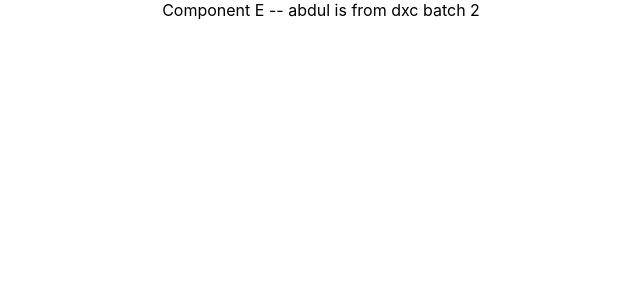
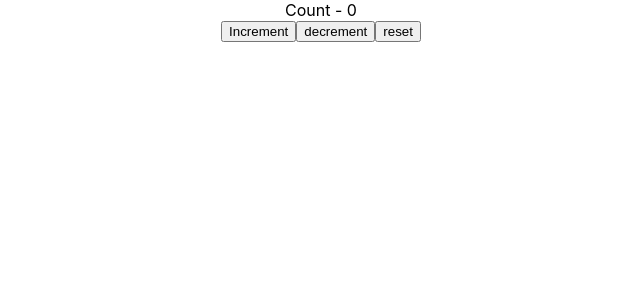
Before and after one commit to abdultanveer/hooksapp, a React (Create React App) app: page / in a window 1280 px wide. Shown: the top 300 px of the page, without its empty margins (319-959 px from the left). Built offline with nearby package versions, Linux system fonts and the light colour scheme.

Commit message:
counter useReducer

```diff
--- a/src/App.js
+++ b/src/App.js
@@ -1,20 +1,14 @@
 import logo from './logo.svg';
 import './App.css';
-import ComponentA from './components/contexthook/ComponentA';
 import React from 'react';
+import CounterOne from './components/reducerhook/CounterOne';
 
 
-export const UserContext = React.createContext()     //exporting a context
-export const BatchContext = React.createContext()
 
 function App() {
   return (
     <div className="App">
-      <UserContext.Provider value={'abdul'} >
-        <BatchContext.Provider value={'dxc batch 2'}>
-          <ComponentA />
-        </BatchContext.Provider>
-      </UserContext.Provider>
+     <CounterOne/>
     </div>
   );
 }
--- /dev/null
+++ b/src/components/reducerhook/CounterOne.js
@@ -0,0 +1,28 @@
+import React,{useReducer} from 'react'
+
+const initialState = 0
+
+const reducer = (state,action) => {
+    switch(action){
+        case 'increment': return state+1
+        case 'decrement': return state-1
+        case 'reset': return initialState
+        default: return state
+    }
+}
+
+function CounterOne() {
+    const [count,dispatch] = useReducer(reducer,initialState)
+
+    return (
+        <div>
+        <div> Count - {count}</div>
+            <button onClick = {() => dispatch('increment')}>Increment</button>
+            <button onClick = {() => dispatch('decrement')}>decrement</button>
+            <button onClick = {() => dispatch('reset')}>reset</button>
+
+        </div>
+    )
+}
+
+export default CounterOne
```
